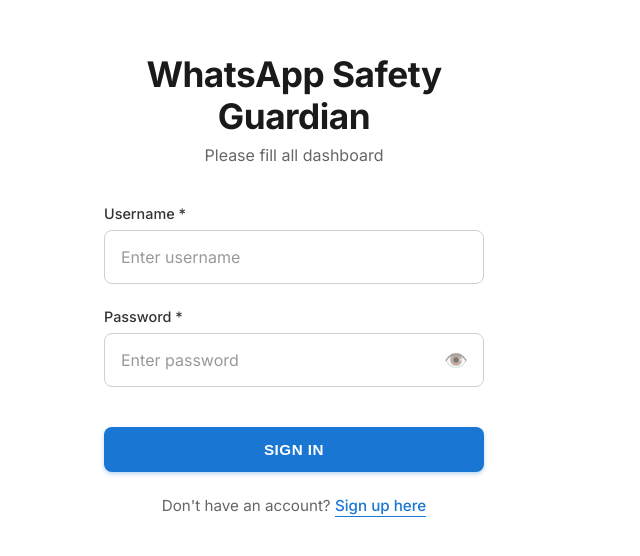
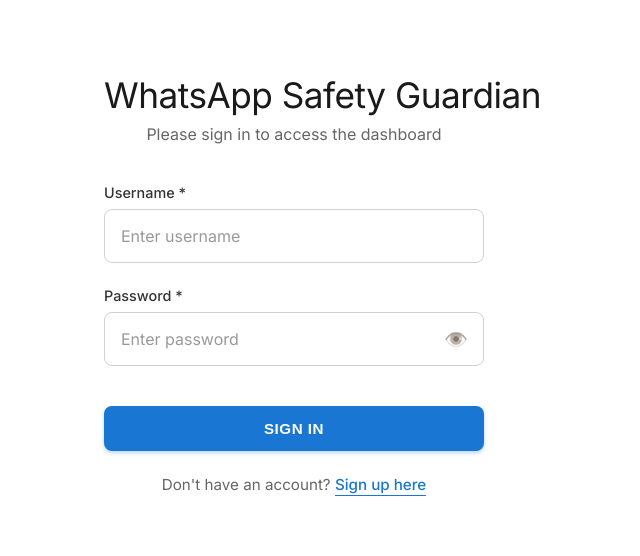
Before and after one commit to noamdomchik/whatsapp-security, a plain HTML site: page index.html in a window 1280 px wide. Shown: the part 116-672 px from the top of the page, without its empty margins (346-986 px from the left). Drawn offline with Linux system fonts and the light colour scheme.

Commit message:
Update title style and subtitle text

```diff
--- a/index.html
+++ b/index.html
@@ -35,9 +35,10 @@
             text-align: center;
             color: #1a1a1a;
             font-size: 2.2rem;
-            font-weight: 700;
+            font-weight: 400;
             margin-bottom: 8px;
             letter-spacing: -0.5px;
+            white-space: nowrap;
         }
 
         .subtitle {
@@ -462,7 +463,7 @@
 <body>
     <div class="container">
         <h1 class="title">WhatsApp Safety Guardian</h1>
-        <p class="subtitle">Please fill all dashboard</p>
+        <p class="subtitle">Please sign in to access the dashboard</p>
 
         <div class="error-message" id="errorMessage"></div>
         <div class="success-message" id="successMessage"></div>
```
